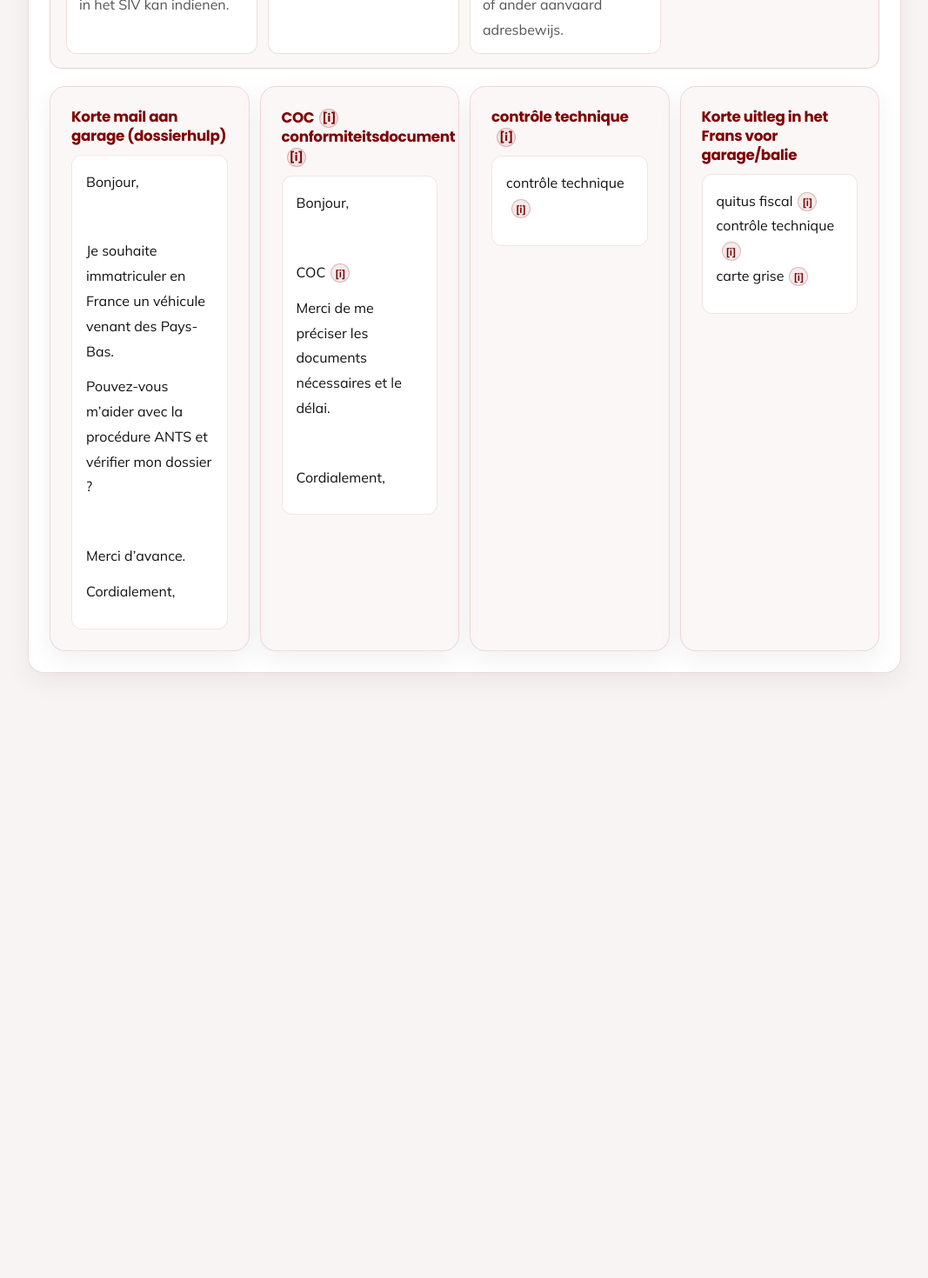
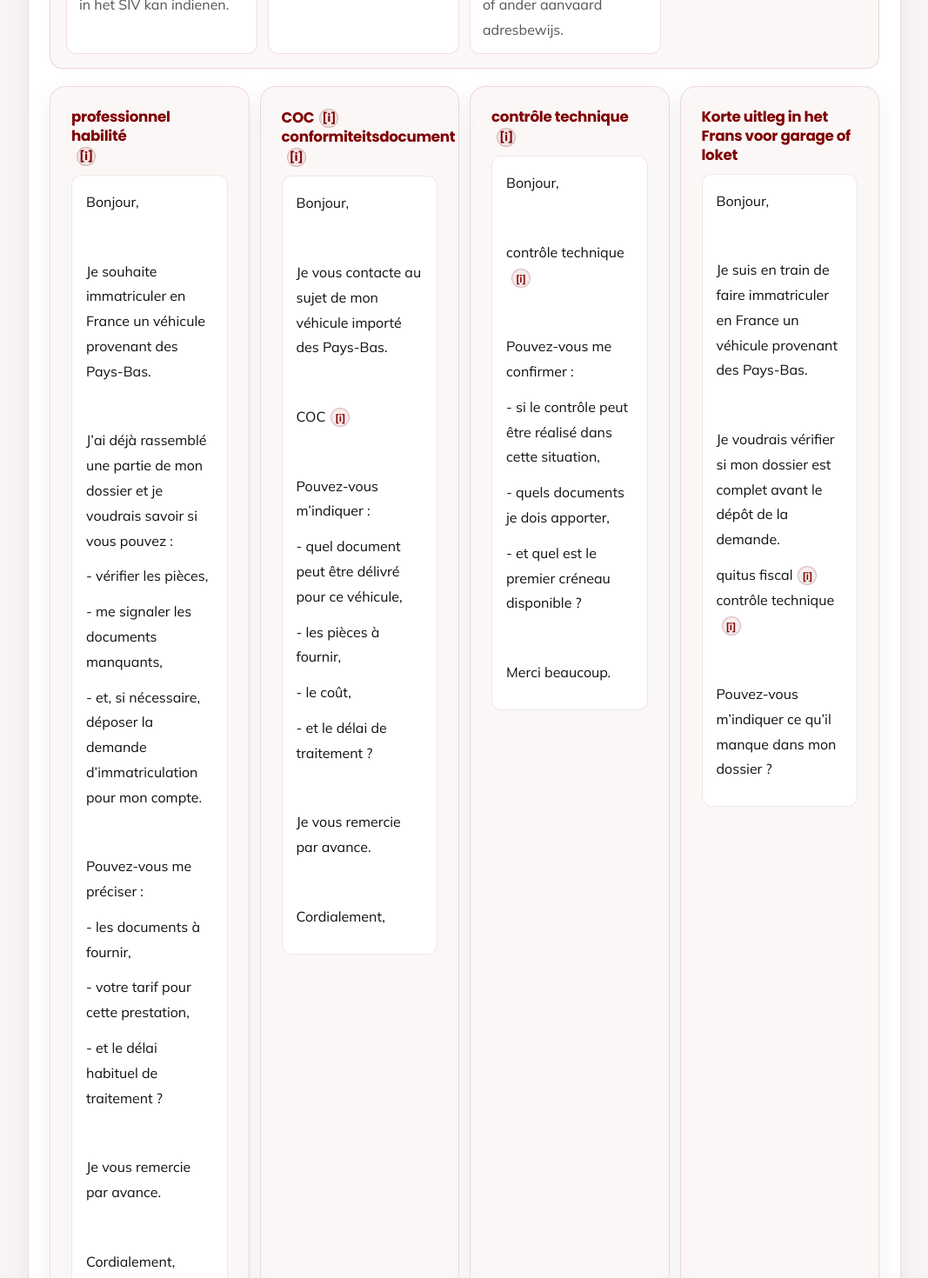
Before and after one commit to antonnoe/fr-auto-import-tool, a Next.js app: page / in a window 1280 px wide. Shown: the part 3520-4990 px from the top of the page at 87% size, without its empty margins (106-1173 px from the left). Before the commit the page ends 4372 px from the top, so only its background shows below. Built offline with nearby package versions, Linux system fonts and the light colour scheme.

Commit message:
Update French email templates in helpers.ts

```diff
--- a/src/content/helpers.ts
+++ b/src/content/helpers.ts
@@ -2,19 +2,65 @@ import { MailTemplate } from '@/lib/types';
 
 export const frenchHelpers: MailTemplate[] = [
   {
-    title: 'Korte mail aan garage (dossierhulp)',
-    body: `Bonjour,\n\nJe souhaite immatriculer en France un véhicule venant des Pays-Bas.\nPouvez-vous m’aider avec la procédure ANTS et vérifier mon dossier ?\n\nMerci d’avance.\nCordialement,`
+    title: 'Mail aan garage of professionnel habilité',
+    body: `Bonjour,
+
+Je souhaite immatriculer en France un véhicule provenant des Pays-Bas.
+
+J’ai déjà rassemblé une partie de mon dossier et je voudrais savoir si vous pouvez :
+- vérifier les pièces,
+- me signaler les documents manquants,
+- et, si nécessaire, déposer la demande d’immatriculation pour mon compte.
+
+Pouvez-vous me préciser :
+- les documents à fournir,
+- votre tarif pour cette prestation,
+- et le délai habituel de traitement ?
+
+Je vous remercie par avance.
+
+Cordialement,`
   },
   {
-    title: 'Korte mail om COC / conformiteitsdocument te vragen',
-    body: `Bonjour,\n\nJe vous contacte pour obtenir le certificat de conformité (COC) de mon véhicule importé.\nMerci de me préciser les documents nécessaires et le délai.\n\nCordialement,`
+    title: 'Mail om een COC of ander conformiteitsdocument te vragen',
+    body: `Bonjour,
+
+Je vous contacte au sujet de mon véhicule importé des Pays-Bas.
+
+Je souhaite obtenir le certificat de conformité (COC) ou, à défaut, le document approprié permettant l’immatriculation du véhicule en France.
+
+Pouvez-vous m’indiquer :
+- quel document peut être délivré pour ce véhicule,
+- les pièces à fournir,
+- le coût,
+- et le délai de traitement ?
+
+Je vous remercie par avance.
+
+Cordialement,`
   },
   {
-    title: 'Kort telefoonscript voor contrôle technique',
-    body: `Bonjour, je voudrais prendre rendez-vous pour un contrôle technique en vue d’une immatriculation française d’un véhicule importé des Pays-Bas. Quels documents dois-je apporter ?`
+    title: 'Telefoonscript voor contrôle technique',
+    body: `Bonjour,
+
+Je souhaite prendre rendez-vous pour un contrôle technique dans le cadre de l’immatriculation en France d’un véhicule importé des Pays-Bas.
+
+Pouvez-vous me confirmer :
+- si le contrôle peut être réalisé dans cette situation,
+- quels documents je dois apporter,
+- et quel est le premier créneau disponible ?
+
+Merci beaucoup.`
   },
   {
-    title: 'Korte uitleg in het Frans voor garage/balie',
-    body: `Je suis en train d’immatriculer en France un véhicule néerlandais. Je dois compléter mon dossier (quitus fiscal, contrôle technique, conformité) avant la demande de carte grise.`
+    title: 'Korte uitleg in het Frans voor garage of loket',
+    body: `Bonjour,
+
+Je suis en train de faire immatriculer en France un véhicule provenant des Pays-Bas.
+
+Je voudrais vérifier si mon dossier est complet avant le dépôt de la demande.
+Selon le cas, je dois encore fournir certains documents, par exemple le quitus fiscal, le contrôle technique ou un document de conformité.
+
+Pouvez-vous m’indiquer ce qu’il manque dans mon dossier ?`
   }
 ];
```
